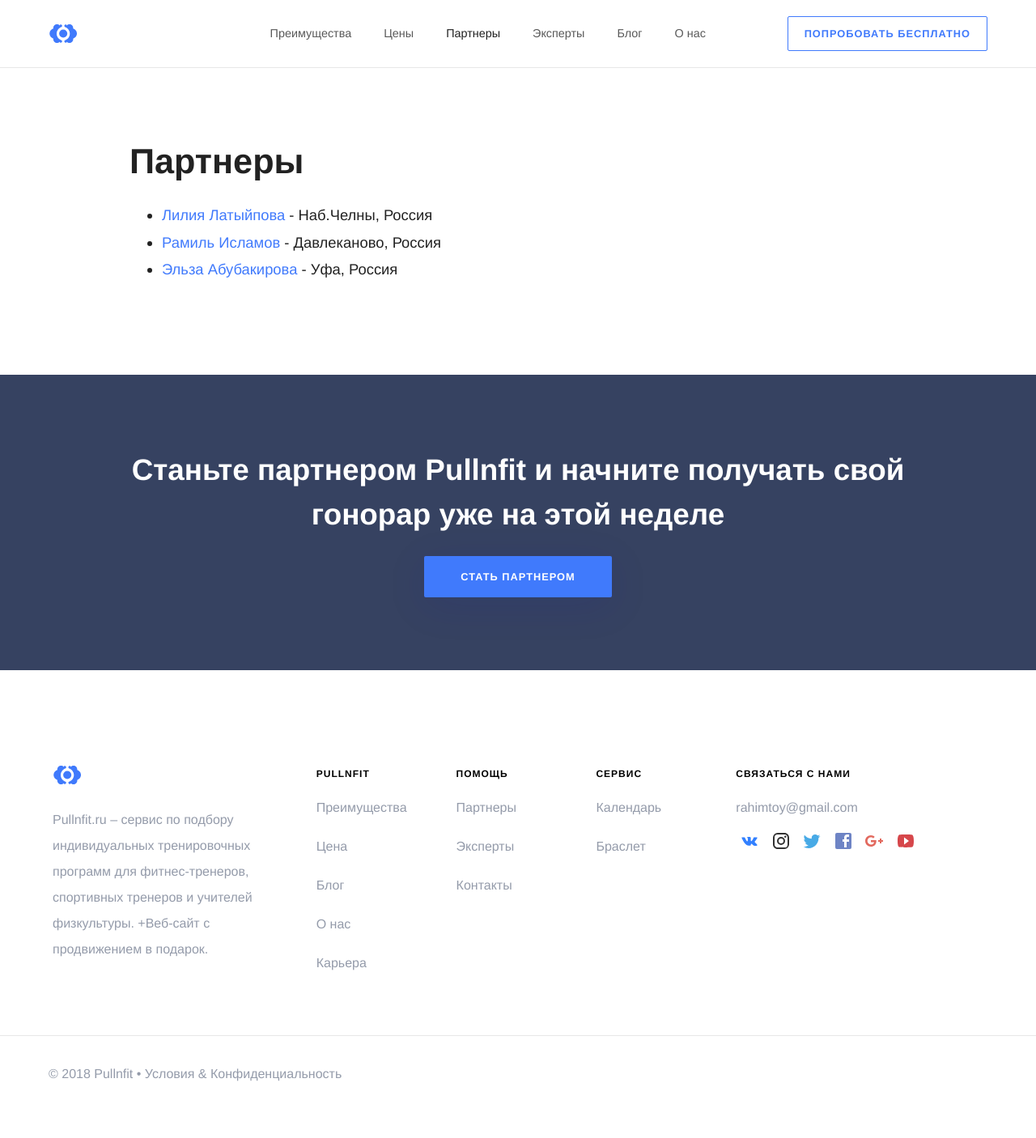
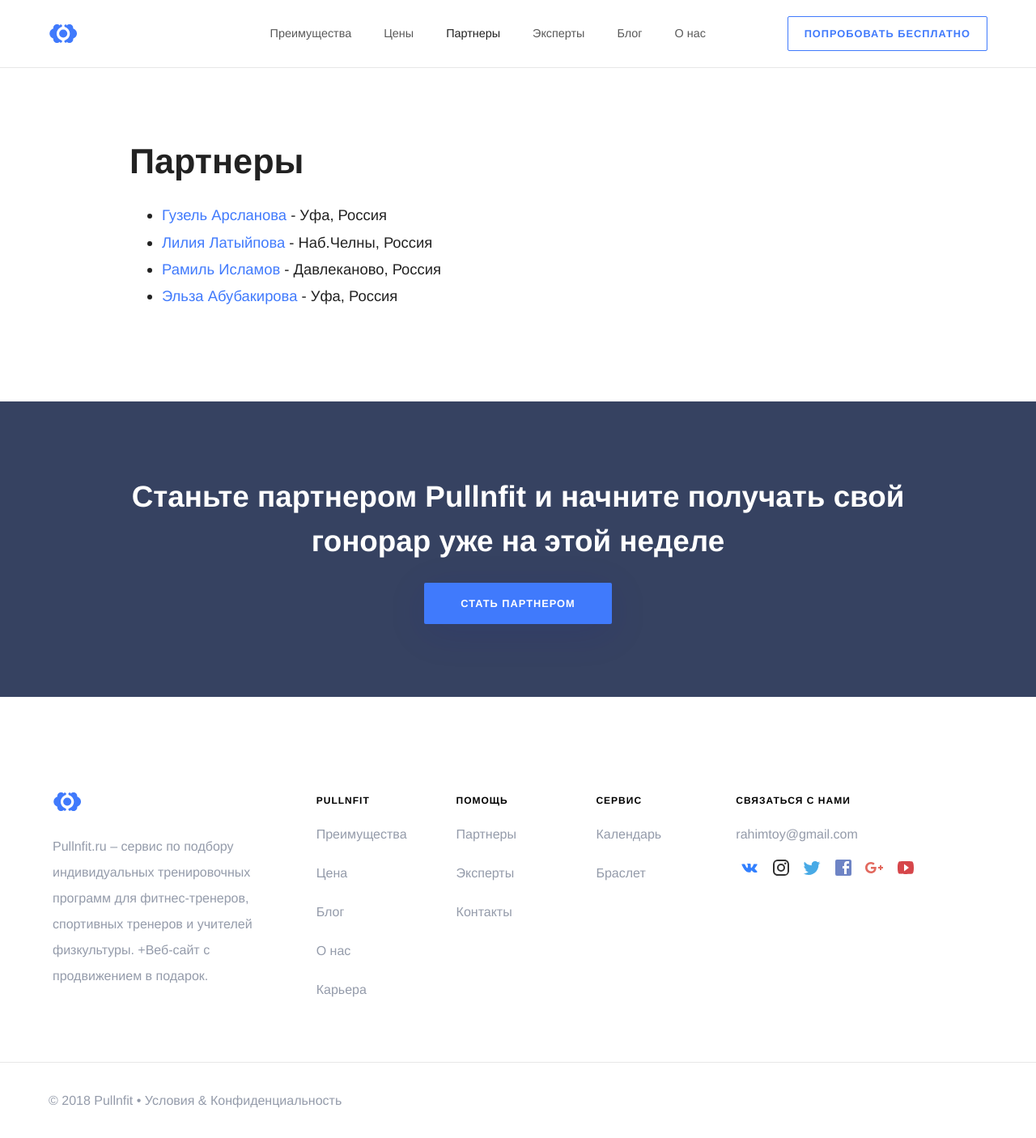
Before and after one commit to RakhimyanTim/adroholic.github.io, a Jekyll site: the page built from pages/partners.html, in a window 1280 px wide. Shown: the whole page at 81% size. Built offline with Jekyll 4.4.1, drawn with Linux system fonts in a browser that asks for light colours; some web fonts are replaced; before the commit the page ends 1373 px from its top, so only the background shows below that.

Commit message:
Update partners.yml

```diff
--- a/_data/partners.yml
+++ b/_data/partners.yml
@@ -5,5 +5,8 @@
   link: https://elsa-raf.ru
   location: Уфа, Россия
 - name: Лилия Латыйпова
-  link: https://vk.com/liliyalatyipova
+  link: https://liliya-lat.pullnfit.ru/
   location: Наб.Челны, Россия
+- name: Гузель Арсланова
+  link: https://gusel-ars.pullnfit.ru/
+  location: Уфа, Россия
```
